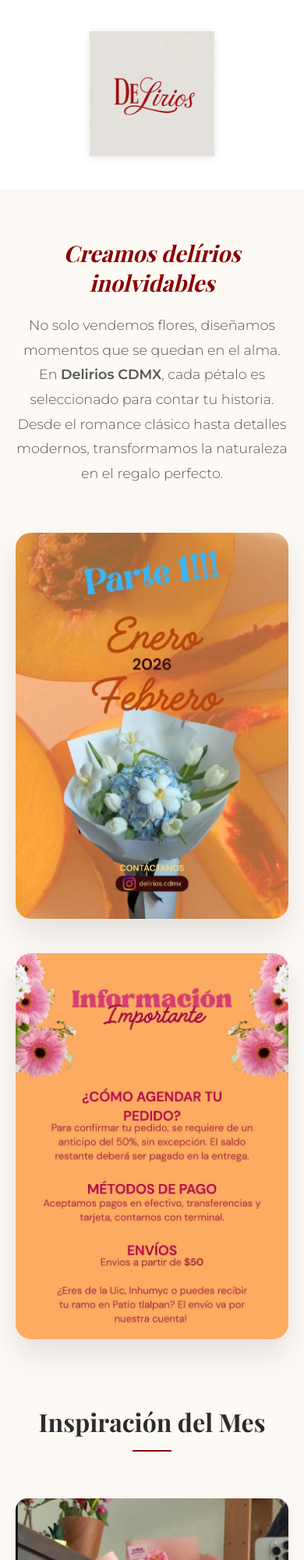
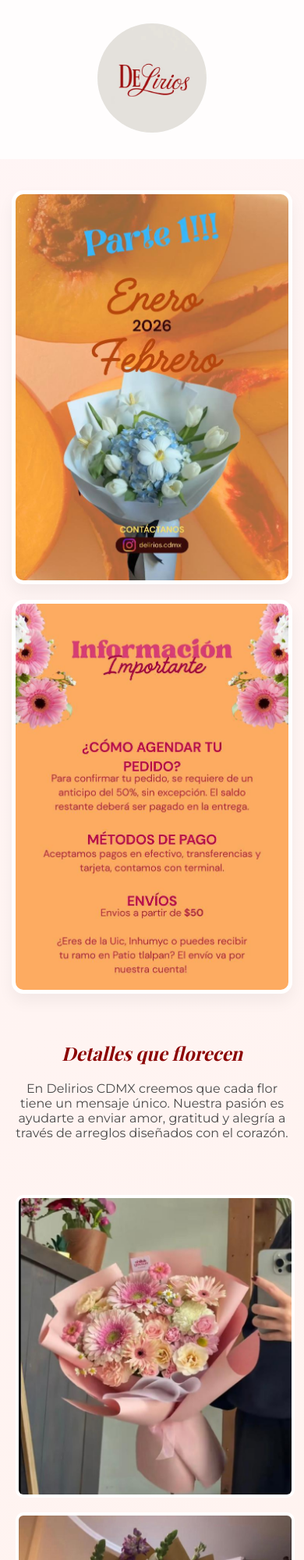
Before and after one commit to emilianodominguez-ctrl/Delirios, a plain HTML site: page index.html in a window 390 px wide. Shown: the top 2000 px of the page at 78% size. Drawn offline with nearby package versions, Linux system fonts and the light colour scheme; a web font is replaced by a local one.

Commit message:
Update index.html

```diff
--- a/index.html
+++ b/index.html
@@ -8,167 +8,139 @@
 
     <style>
         :root {
-            --bg: #fdfaf6;
-            --accent: #8b0000; /* Rojo elegante de tus rosas */
-            --text: #2c2c2c;
-            --soft-pink: #f9e8e8;
+            --bg-pastel: #fff5f5; /* Rosa muy pálido */
+            --accent-pink: #fbc2c2; /* Rosa pastel fuerte */
+            --soft-peach: #fff0e6; /* Durazno pastel */
+            --deep-rose: #8b0000;
+            --text: #4a4a4a;
         }
 
         body {
             margin: 0;
             font-family: 'Montserrat', sans-serif;
-            background-color: var(--bg);
+            background: linear-gradient(135deg, var(--bg-pastel) 0%, var(--soft-peach) 100%);
             color: var(--text);
-            overflow-x: hidden;
         }
 
-        /* Header con Estilo */
         header {
             text-align: center;
-            padding: 40px 20px;
-            background: white;
-            border-bottom: 1px solid #eee;
-        }
-        .main-logo {
-            max-width: 160px;
-            filter: drop-shadow(0 2px 4px rgba(0,0,0,0.1));
+            padding: 30px;
+            background: rgba(255, 255, 255, 0.8);
+            backdrop-filter: blur(5px);
         }
 
-        /* Sección Quiénes Somos / Atractivo */
-        .intro-text {
-            max-width: 800px;
-            margin: 60px auto;
-            text-align: center;
-            padding: 0 20px;
-        }
-        .intro-text h2 {
-            font-family: 'Playfair Display', serif;
-            font-size: 2.5rem;
-            font-style: italic;
-            color: var(--accent);
-            margin-bottom: 20px;
-        }
-        .intro-text p {
-            font-size: 1.1rem;
-            line-height: 1.8;
-            font-weight: 300;
-            color: #555;
+        .main-logo {
+            max-width: 140px;
+            border-radius: 50%;
         }
 
-        /* Contenedores de Imágenes Especiales */
-        .featured-promo {
-            max-width: 1000px;
-            margin: 0 auto 40px;
-            padding: 0 20px;
-            transition: transform 0.5s ease;
-        }
-        .featured-promo:hover {
-            transform: translateY(-5px);
-        }
-        .flyer-full {
-            width: 100%;
-            border-radius: 20px;
-            box-shadow: 0 20px 40px rgba(0,0,0,0.1);
-        }
-
-        /* Títulos de sección */
-        .title-divider {
-            text-align: center;
-            font-family: 'Playfair Display', serif;
-            font-size: 2rem;
-            margin: 80px 0 40px;
-            position: relative;
-        }
-        .title-divider::after {
-            content: '';
-            display: block;
-            width: 50px;
-            height: 2px;
-            background: var(--accent);
-            margin: 15px auto;
-        }
-
-        /* Galería Estilo Revista */
-        .gallery-grid {
-            display: grid;
-            grid-template-columns: repeat(auto-fit, minmax(300px, 1fr));
-            gap: 20px;
-            padding: 20px;
-            max-width: 1200px;
-            margin: 0 auto;
-        }
-        .gallery-item {
-            position: relative;
-            overflow: hidden;
-            border-radius: 15px;
-            background: white;
-            box-shadow: 0 5px 15px rgba(0,0,0,0.05);
-        }
-        .gallery-item img {
-            width: 100%;
-            height: 450px;
-            object-fit: cover;
-            display: block;
-            transition: 0.6s ease;
-        }
-        .gallery-item:hover img {
-            transform: scale(1.05);
-        }
-
-        /* Footer de Acción */
-        .cta-footer {
-            background: #fff;
-            padding: 100px 20px;
-            text-align: center;
-            border-top: 1px solid #eee;
-        }
-        .btn-container {
-            margin-top: 30px;
+        /* Flyers más pequeños */
+        .promo-container {
             display: flex;
             justify-content: center;
             gap: 20px;
             flex-wrap: wrap;
+            padding: 40px 20px;
         }
+
+        .flyer-small {
+            max-width: 400px; /* Tamaño reducido */
+            width: 100%;
+            border-radius: 15px;
+            box-shadow: 0 10px 20px rgba(0,0,0,0.05);
+            border: 5px solid white;
+        }
+
+        .intro-text {
+            max-width: 700px;
+            margin: 20px auto 50px;
+            text-align: center;
+            padding: 0 20px;
+        }
+
+        .intro-text h2 {
+            font-family: 'Playfair Display', serif;
+            color: var(--deep-rose);
+            font-style: italic;
+        }
+
+        /* Galería Estética */
+        .gallery-grid {
+            display: grid;
+            grid-template-columns: repeat(auto-fit, minmax(280px, 1fr));
+            gap: 15px;
+            padding: 20px;
+            max-width: 1100px;
+            margin: 0 auto;
+        }
+
+        .gallery-item img {
+            width: 100%;
+            height: 380px;
+            object-fit: cover;
+            border-radius: 10px;
+            border: 4px solid white;
+            transition: 0.3s;
+        }
+
+        .gallery-item img:hover {
+            border-color: var(--accent-pink);
+            transform: translateY(-5px);
+        }
+
+        /* Pasos de compra pastel */
+        .steps-section {
+            background: white;
+            padding: 60px 20px;
+            margin-top: 50px;
+            text-align: center;
+        }
+
+        .steps-img {
+            max-width: 500px;
+            width: 100%;
+            border-radius: 15px;
+        }
+
+        footer {
+            padding: 80px 20px;
+            text-align: center;
+        }
+
         .btn {
-            padding: 20px 45px;
+            padding: 18px 40px;
             text-decoration: none;
             border-radius: 50px;
             font-weight: 600;
-            letter-spacing: 1px;
-            transition: all 0.3s ease;
-            text-transform: uppercase;
-            font-size: 0.8rem;
+            display: inline-block;
+            margin: 10px;
+            transition: 0.3s;
         }
-        .btn-wa { background: #25d366; color: white; box-shadow: 0 10px 20px rgba(37,211,102,0.2); }
-        .btn-ig { background: #000; color: white; box-shadow: 0 10px 20px rgba(0,0,0,0.1); }
-        .btn:hover { transform: translateY(-5px); box-shadow: 0 15px 30px rgba(0,0,0,0.15); }
 
-        @media (max-width: 768px) {
-            .intro-text h2 { font-size: 1.8rem; }
-            .gallery-item img { height: 350px; }
+        .btn-wa { background: #25d366; color: white; }
+        .btn-ig { background: #e1306c; color: white; } /* Color Instagram pastelizado */
+
+        .btn:hover {
+            filter: brightness(1.1);
+            transform: scale(1.05);
         }
     </style>
 </head>
 <body>
 
     <header>
-        <img src="WhatsApp Image 2026-01-29 at 11.13.13 AM.jpeg" alt="Delirios Logo" class="main-logo">
+        <img src="WhatsApp Image 2026-01-29 at 11.13.13 AM.jpeg" alt="Logo Delirios" class="main-logo">
     </header>
 
-    <section class="intro-text">
-        <h2>Creamos delírios inolvidables</h2>
-        <p>No solo vendemos flores, diseñamos momentos que se quedan en el alma. En <strong>Delirios CDMX</strong>, cada pétalo es seleccionado para contar tu historia. Desde el romance clásico hasta detalles modernos, transformamos la naturaleza en el regalo perfecto.</p>
-    </section>
-
-    <div class="featured-promo">
-        <img src="WhatsApp Image 2026-01-29 at 11.09.59 AM.jpeg" alt="Temporada" class="flyer-full">
+    <div class="promo-container">
+        <img src="WhatsApp Image 2026-01-29 at 11.09.59 AM.jpeg" class="flyer-small" alt="Temporada">
+        <img src="WhatsApp Image 2026-01-29 at 11.09.59 AM (1).jpeg" class="flyer-small" alt="Información">
     </div>
 
-    <div class="featured-promo" style="max-width: 700px;">
-        <img src="WhatsApp Image 2026-01-29 at 11.09.59 AM (1).jpeg" alt="Info Pedidos" class="flyer-full">
-    </div>
-
-    <h2 class="title-divider">Inspiración del Mes</h2>
+    <section class="intro-text">
+        <h2>Detalles que florecen</h2>
+        <p>En Delirios CDMX creemos que cada flor tiene un mensaje único. Nuestra pasión es ayudarte a enviar amor, gratitud y alegría a través de arreglos diseñados con el corazón.</p>
+    </section>
 
     <div class="gallery-grid">
         <div class="gallery-item"><img src="WhatsApp Image 2026-01-29 at 11.09.59 AM (11).jpeg"></div>
@@ -182,20 +154,17 @@
         <div class="gallery-item"><img src="WhatsApp Image 2026-01-29 at 11.09.59 AM (2).jpeg"></div>
     </div>
 
-    <h2 class="title-divider">Hazlo Realidad</h2>
+    <section class="steps-section">
+        <h2 style="font-family: 'Playfair Display', serif; color: var(--deep-rose);">Proceso de Compra</h2>
+        <img src="WhatsApp Image 2026-01-29 at 11.13.24 AM.jpeg" class="steps-img" alt="Pasos">
+    </section>
 
-    <div class="featured-promo" style="max-width: 600px;">
-        <img src="WhatsApp Image 2026-01-29 at 11.13.24 AM.jpeg" alt="Cómo Comprar" class="flyer-full">
-    </div>
-
-    <footer class="cta-footer">
-        <h2 style="font-family: 'Playfair Display', serif; margin-bottom: 10px;">¿Ya tienes un favorito?</h2>
-        <p>Escríbenos y agenda tu envío hoy mismo.</p>
+    <footer>
         <div class="btn-container">
-            <a href="https://wa.me/525515663776?text=Hola!%20Me%20encantó%20su%20página,%20me%20gustaría%20cotizar%20un%20arreglo" class="btn btn-wa">Ordenar por WhatsApp</a>
-            <a href="https://www.instagram.com/delirios.cdmx" target="_blank" class="btn btn-ig">Ver en Instagram</a>
+            <a href="https://wa.me/525515663776" class="btn btn-wa">Pedir por WhatsApp</a>
+            <a href="https://www.instagram.com/delirios.cdmx" target="_blank" class="btn btn-ig">Instagram Oficial</a>
         </div>
-        <p style="margin-top: 60px; font-size: 0.7rem; color: #999;">DELIRIOS CDMX | CIUDAD DE MÉXICO</p>
+        <p style="margin-top: 40px; opacity: 0.5;">DELIRIOS CDMX &copy; 2026</p>
     </footer>
 
 </body>
```
